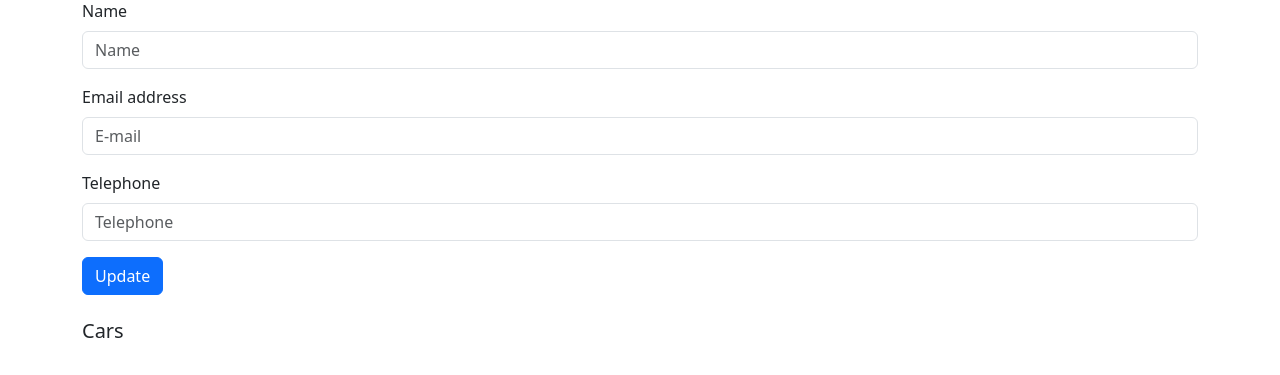
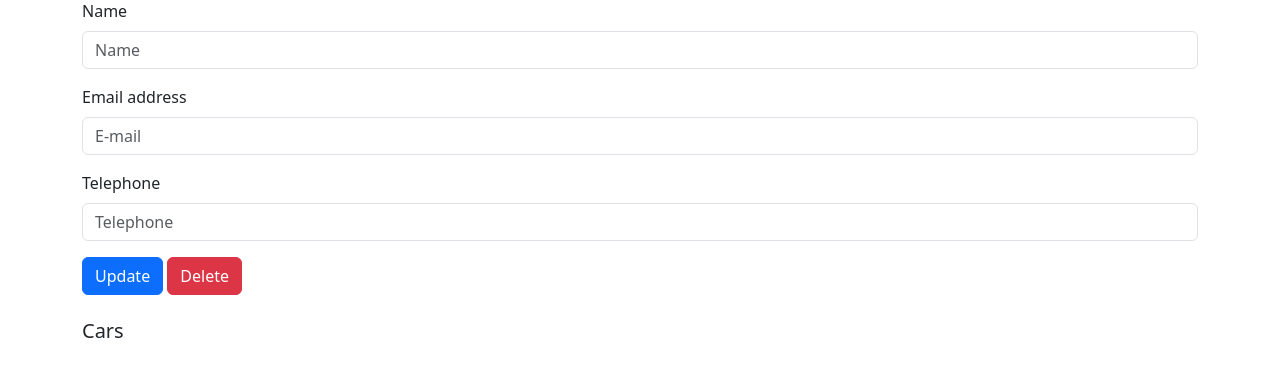
Before and after one commit to Niaev/carford-app, a Flask app: template templates/update_owner.html in a window 1280 px wide. Shown: the part 201-576 px from the top of the page. Run offline with Flask 3, Linux system fonts and the light colour scheme; the template is opened without the code that fills it: values that come from a table or form of the project are taken from there, others are empty.

Commit message:
Delete owner working

```diff
--- a/static/js/update_owner.js
+++ b/static/js/update_owner.js
@@ -5,6 +5,7 @@ const name = form.querySelector('#name');
 const email = form.querySelector('#email');
 const phone = form.querySelector('#phone');
 const btn = form.querySelector('#btn-update');
+const deleteBtn = form.querySelector('#btn-delete');
 const table = div.querySelector('.table');
 const tbody = table.querySelector('tbody');
 
@@ -87,3 +88,39 @@ btn.addEventListener('click', async (e) => {
     window.location = '/app/owners';
 
 });
+
+
+deleteBtn.addEventListener('click', async (e) => {
+
+    e.preventDefault();
+
+    const confirmation = confirm('Are you sure you want to delete this owner?');
+
+    if (!confirmation) return;
+
+    let res;
+    try {
+        res = await fetch('/owners/delete', {
+            method: 'DELETE',
+            headers: {
+                'Content-Type': 'application/json'
+            },
+            body: JSON.stringify({
+                id: ownerId
+            })
+        })
+    } catch {
+        alert('An error happened');
+        return;
+    }
+
+    const json = await res.json();
+
+    if (res.status != 200) {
+        alert(await json.message);
+        return;
+    }
+
+    window.location = '/app/owners';
+
+});
--- a/templates/update_owner.html
+++ b/templates/update_owner.html
@@ -32,6 +32,13 @@
 
         {{ form.update_owner(class="btn btn-primary", id="btn-update", value="Update") }}
 
+        <input
+        class="btn btn-danger"
+        id="btn-delete"
+        name="delete_owner"
+        type="submit"
+        value="Delete">
+
     </form>
 
     <br>
```
